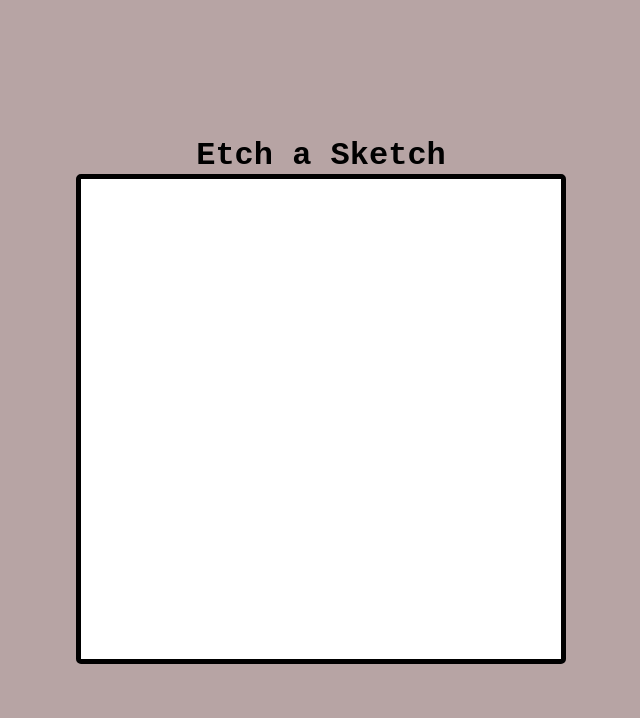
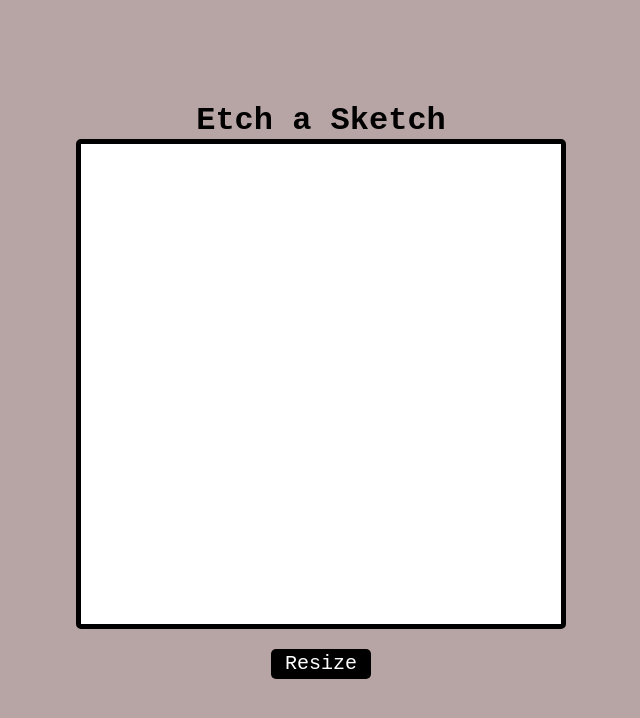
Before and after one commit to samueledu10/etch-a-sketch, a plain HTML site: page index.html in a window 1280 px wide. Shown: the whole page, without its empty margins (319-959 px from the left). Drawn offline with Linux system fonts and the light colour scheme.

Commit message:
Add ability to draw and resize the squares inside the grid

```diff
--- a/index.html
+++ b/index.html
@@ -4,6 +4,7 @@
     <meta charset="UTF-8">
     <meta name="viewport" content="width=device-width, initial-scale=1.0">
     <title>Etch a Sketch</title>
+    <div class="buttons"></div>
     <link rel="stylesheet" href="./styles.css">
 </head>
 <body>
--- a/script.js
+++ b/script.js
@@ -7,24 +7,59 @@
 
 }
 
-let gridSize = 16;
+function createGrid(size) {
+    let containerSize = 480;
+    const container = document.querySelector(".container");
+    //container.setAttribute("height", `${containerSize}`);
+    //container.setAttribute("width", `${containerSize}px`);
 
-const container = document.querySelector(".container");
+    // if grid already exists, delete it
+    let squares = document.querySelectorAll(".square");
+    squares.forEach((square) => square.remove());
 
-// array that holds the gridSize x gridSize grid
-//let grid = [];
+    for (let row = 0; row < size; ++row) {
+
+        for (let column = 0; column < size; ++column ) {
+            let square = document.createElement("div");
+            square.style.height = `${containerSize / size}px`;
+            square.style.width = `${containerSize / size}px`;
+            square.classList.add("square");
+            container.appendChild(square);
+            changeColor(square);
+        }
+    }
+}
+let gridSize = 32; //16
+
+//ask user to choose number of square on grid
+let resize = document.createElement("button");
+resize.classList.add("btn");
+resize.textContent = "Resize";
+
+resize.addEventListener("click", () => {
+    gridSize = 0;
+    while(gridSize < 16 || gridSize > 100) {
+        gridSize = +prompt("Number of square on grid", "16-100");
+    }
+    createGrid(gridSize);
+    console.log(gridSize);
+});
+
+createGrid(gridSize);
+
+//change color when mouse hover
+let squares = document.querySelectorAll(".square");
+squares.forEach(changeColor);
+
+document.body.appendChild(resize);
 
 // create div element to fill grid
-for (let row = 0; row < gridSize; ++row) {
-    //grid.push([]);
+// for (let row = 0; row < gridSize; ++row) {
 
-    for (let column = 0; column < gridSize; ++column ) {
-        let square = document.createElement("div");
-        square.classList.add("square");
-        //grid[row].push(square);
-        container.appendChild(square);
-    }
-}
-
-let squares = document.querySelectorAll(".square");
-squares.forEach(changeColor);
+//     for (let column = 0; column < gridSize; ++column ) {
+//         let square = document.createElement("div");
+//         //square.cssText = `height: ${gridSize/containerSize}px; width: ${gridSize/containerSize}px`;
+//         square.classList.add("square");
+//         container.appendChild(square);
+//     }
+// }
--- a/styles.css
+++ b/styles.css
@@ -15,10 +15,9 @@
 }
 
 .container {
-    /*grid size*/
+
     width: 480px;
     height: 480px;
-
     display: flex;
     flex-wrap: wrap;
     background-color: white;
@@ -28,8 +27,11 @@
 
 .square {
     box-sizing: border-box;
+    /*
     width: 30px;
     height: 30px;
+    */
+
 }
 
 .square:hover {
@@ -37,5 +39,21 @@
 }
 
 .black {
+    background-color: rgb(101, 99, 99);
+}
+
+.btn {
+    width: 100px;
+    height: 30px;
+    margin: 20px;
     background-color: black;
+    color: white;
+    font-size: 20px;
+    font-family: 'Courier New', monospace;
+    border-radius: 5px;
+    border: 0;
 }
+
+.btn:hover {
+    transform: scale(1.05);
+}
```
